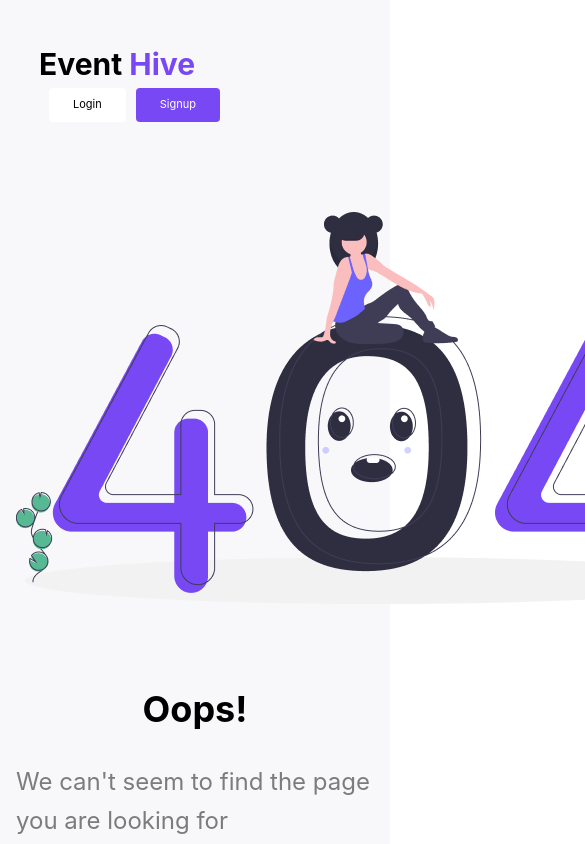
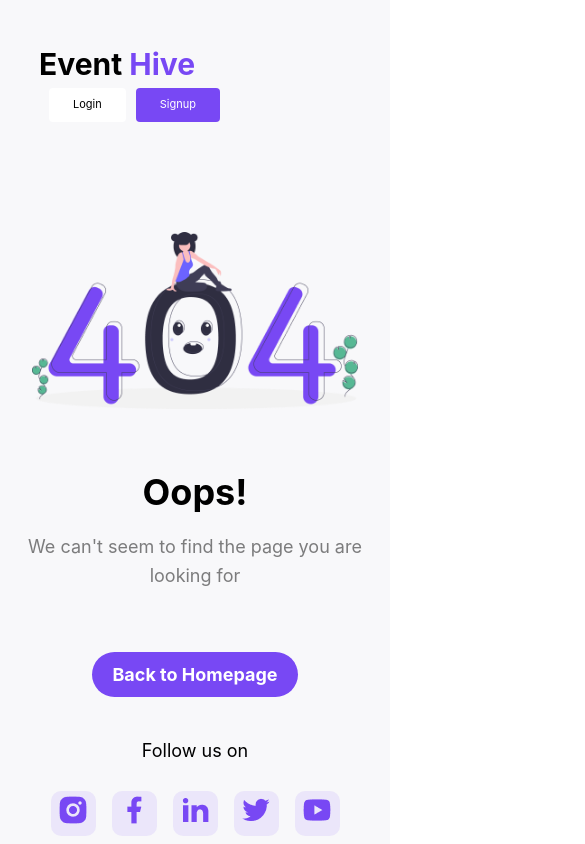
Before and after one commit to nanordev/campus-events, a Vue app: page /page-not-found in a window 390 px wide. Shown: the top 844 px of the page, 585 px wide, since content can reach past the window. Built offline with nearby package versions, Linux system fonts and the light colour scheme.

Commit message:
Page not found responsiveness done

```diff
--- a/src/views/PageNotFound.vue
+++ b/src/views/PageNotFound.vue
@@ -11,14 +11,16 @@ import Footer from '@/components/general/Footer.vue'
       <div class="pnf-container">
         <img src="/images/page-not-found.png" alt="Page Not Found" />
       </div>
+      <div class="not-found-text">
+        <p class="title">Oops!</p>
 
-      <p class="oops-paragraph">Oops!</p>
-
-      <p class="message-paragraph">We can&apos;t seem to find the page you are looking for</p>
+        <p class="subtitle">We can&apos;t seem to find the page you are looking for</p>
+      </div>
 
       <button>Back to Homepage</button>
 
-      <p class="follow-us-paragraph">Follow us on</p>
+      <div class="socials-section">
+        <p class="title">Follow us on</p>
 
         <div class="social-media-links">
           <div class="link">
@@ -42,12 +44,13 @@ import Footer from '@/components/general/Footer.vue'
           </div>
         </div>
       </div>
+    </div>
 
     <Footer />
   </div>
 </template>
 
-<style scoped>
+<style scoped lang="scss">
 .body {
   background-color: rgba(248, 248, 250, 1);
   min-height: 100vh;
@@ -57,32 +60,40 @@ import Footer from '@/components/general/Footer.vue'
     flex-direction: column;
     width: 100%;
     max-width: 722px;
-    padding: 50px 16px;
-    gap: 20px;
+    padding: 100px 16px 118px;
+    gap: 0;
     margin-left: auto;
     margin-right: auto;
-    margin-bottom: 50px;
-    margin-top: 30px;
     align-items: center;
 
     .pnf-container {
       width: 100%;
       max-width: 722px;
+      padding: 0 16px;
+
+      img {
+        width: 100%;
       }
+    }
+    .not-found-text {
+      margin-top: 48px;
+      display: flex;
+      flex-direction: column;
+      gap: 12px;
+      text-align: center;
 
-    .oops-paragraph {
+      .title {
         font-size: 36px;
         font-weight: 700;
         color: rgba(0, 0, 0, 1);
-      margin-top: 50px;
       }
 
-    .message-paragraph {
+      .subtitle {
         font-family: inter;
-      font-size: 24px;
+        font-size: 18px;
         font-weight: 400;
         color: rgba(0, 0, 0, 0.5);
-      margin-top: 5px;
+      }
     }
 
     button {
@@ -95,28 +106,34 @@ import Footer from '@/components/general/Footer.vue'
       border-radius: 30px;
       font-size: 18px;
       font-weight: 700;
-      margin-top: 50px;
+      margin-top: 61px;
     }
 
-    .follow-us-paragraph {
+    .socials-section {
+      display: flex;
+      flex-direction: column;
+      margin-top: 40px;
+      text-align: center;
+      gap: 25px;
+
+      .title {
         font-family: inter;
         font-size: 18px;
         font-weight: 400;
         color: rgba(0, 0, 0, 1);
-      margin-top: 50px;
       }
 
       .social-media-links {
         display: flex;
-      justify-content: space-between;
-      width: 100%;
-      max-width: 405px;
+        justify-content: center;
+        gap: 16px;
+        flex-wrap: wrap;
 
         .link {
-        height: 65px;
-        width: 65px;
+          height: 45px;
+          width: 45px;
           display: flex;
-        border-radius: 20px;
+          border-radius: 10px;
           background-color: rgba(120, 72, 244, 0.1);
           align-items: center;
           justify-content: center;
@@ -124,4 +141,23 @@ import Footer from '@/components/general/Footer.vue'
       }
     }
   }
+}
+
+@media only screen and (min-width: 768px) {
+  .not-found-text {
+    margin-top: 62px;
+  }
+
+  .socials-section {
+    margin-top: 68px;
+
+    .social-media-links {
+      .link {
+        height: 65px;
+        width: 65px;
+        border-radius: 20px;
+      }
+    }
+  }
+}
 </style>
```
Lines whose indentation alone changed are shown as unchanged.
